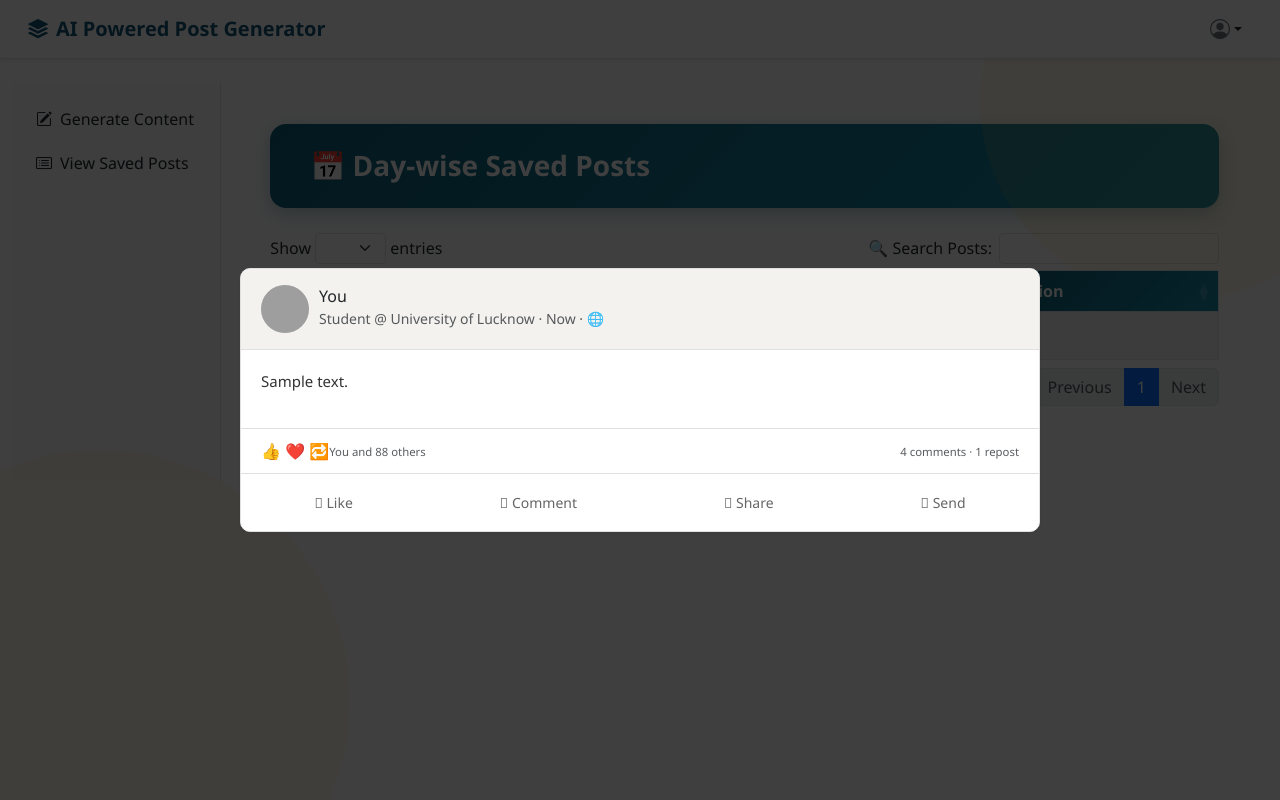
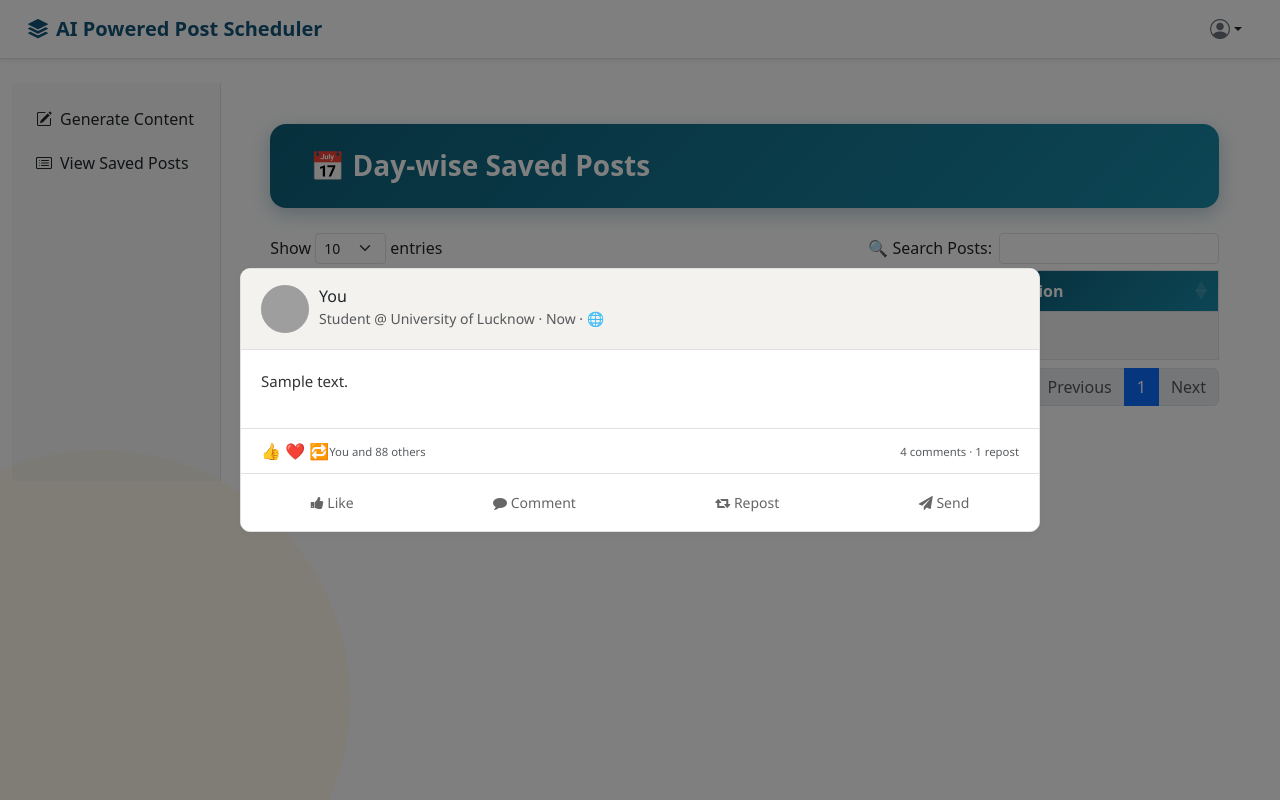
Before and after one commit to idileepbaghel/post-schedular, a Flask app: template templates/view_posts.html in a window 1280 px wide, after a click on "View Post". Run offline with Flask 3, Linux system fonts and the light colour scheme; the template is opened without the code that fills it: most values are stand-ins (such as "Sample title", 1, 10 or a date in 2020); some libraries are stand-ins or nearby versions; grey boxes are pictures that could not be loaded.

Commit message:
basic changes

```diff
--- a/app.py
+++ b/app.py
@@ -25,18 +25,18 @@
 
 # Database configuration
 # for development
+app.config['MYSQL_HOST'] = 'localhost'
+app.config['MYSQL_USER'] = 'root'
+app.config['MYSQL_PASSWORD'] = ''
+app.config['MYSQL_DB'] = 'learntrail_content'
+app.config['MYSQL_CURSORCLASS'] = 'DictCursor'
+
+# for production (uncomment when deploying)
 # app.config['MYSQL_HOST'] = 'localhost'
-# app.config['MYSQL_USER'] = 'root'
-# app.config['MYSQL_PASSWORD'] = ''
+# app.config['MYSQL_USER'] = 'learntrail_dbcontent'
+# app.config['MYSQL_PASSWORD'] = '(hmS-lZQYdsS.)MU'
 # app.config['MYSQL_DB'] = 'learntrail_content'
 # app.config['MYSQL_CURSORCLASS'] = 'DictCursor'
-
-# for production (uncomment when deploying)
-app.config['MYSQL_HOST'] = 'localhost'
-app.config['MYSQL_USER'] = 'learntrail_dbcontent'
-app.config['MYSQL_PASSWORD'] = '(hmS-lZQYdsS.)MU'
-app.config['MYSQL_DB'] = 'learntrail_content'
-app.config['MYSQL_CURSORCLASS'] = 'DictCursor'
 
 mysql = MySQL(app)
 scheduler = BackgroundScheduler()
@@ -45,7 +45,8 @@
 # LinkedIn OAuth Configuration
 LINKEDIN_CLIENT_ID = os.getenv("LINKEDIN_CLIENT_ID")
 LINKEDIN_CLIENT_SECRET = os.getenv("LINKEDIN_CLIENT_SECRET")
-LINKEDIN_REDIRECT_URI = 'https://connect.learntrail.co.in/linkedin/callback'
+LINKEDIN_REDIRECT_URI = 'http://localhost:5500/linkedin/callback'
+# LINKEDIN_REDIRECT_URI = 'https://connect.learntrail.co.in/linkedin/callback'
 
 print(f"LinkedIn Config: {LINKEDIN_CLIENT_ID}, {LINKEDIN_CLIENT_SECRET}, {LINKEDIN_REDIRECT_URI}")
 
--- a/static/css/style.css
+++ b/static/css/style.css
@@ -2,7 +2,7 @@
   font-family: 'Segoe UI', Tahoma, Geneva, Verdana, sans-serif;
 }
 
-.btn-primary {
+/* .btn-primary {
   background-color: #0d6efd;
   border-color: #0d6efd;
 }
@@ -10,4 +10,4 @@
 textarea:focus, select:focus, input:focus {
   box-shadow: 0 0 0 0.2rem rgba(13, 110, 253, 0.25);
   border-color: #0d6efd;
-}
+} */
--- a/templates/base.html
+++ b/templates/base.html
@@ -1,31 +1,22 @@
 <!DOCTYPE html>
 <html lang="en">
+
 <head>
   <meta charset="UTF-8">
   <meta name="viewport" content="width=device-width, initial-scale=1.0">
   <title>{{ title if title else "AI Powered Post Generator" }}</title>
 
   <!-- Bootstrap CSS -->
-  <link
-    href="https://cdn.jsdelivr.net/npm/bootstrap@5.3.3/dist/css/bootstrap.min.css"
-    rel="stylesheet"
-  >
+  <link href="https://cdn.jsdelivr.net/npm/bootstrap@5.3.3/dist/css/bootstrap.min.css" rel="stylesheet">
 
   <!-- Bootstrap Icons -->
-  <link
-    rel="stylesheet"
-    href="https://cdn.jsdelivr.net/npm/bootstrap-icons@1.11.0/font/bootstrap-icons.css"
-  >
+  <link rel="stylesheet" href="https://cdn.jsdelivr.net/npm/bootstrap-icons@1.11.0/font/bootstrap-icons.css">
 
   <!-- Font Awesome -->
   <link rel="stylesheet" href="https://cdnjs.cloudflare.com/ajax/libs/font-awesome/4.7.0/css/font-awesome.min.css">
 
-  <!-- Custom CSS -->
-  <link rel="stylesheet" href="{{ url_for('static', filename='css/style.css') }}">
-  <!-- <link rel="stylesheet" href="{{ url_for('static', filename='css/index.css') }}"> -->
-
   <style>
-      body::before {
+    /* body::before {
       content: '';
       position: fixed;
       top: -100px;
@@ -36,7 +27,7 @@
       opacity: 0.1;
       border-radius: 50%;
       z-index: 0;
-  }
+    } */
 
     body::after {
       content: '';
@@ -127,13 +118,14 @@
     }
   </style>
 </head>
+
 <body class="bg-white text-dark">
 
   <!-- ✅ Top Navbar -->
   <nav class="navbar navbar-expand-lg navbar-light bg-white border-bottom shadow-sm px-3 py-2">
     <div class="container-fluid">
       <span class="navbar-brand fw-bold">
-        <i class="bi bi-stack me-2"></i>AI Powered Post Generator
+        <i class="bi bi-stack me-2"></i>AI Powered Post Scheduler
       </span>
 
       <div class="ms-auto dropdown">
@@ -230,4 +222,5 @@
   <!-- Bootstrap JS -->
   <script src="https://cdn.jsdelivr.net/npm/bootstrap@5.3.3/dist/js/bootstrap.bundle.min.js"></script>
 </body>
+
 </html>
--- a/templates/view_posts.html
+++ b/templates/view_posts.html
@@ -5,37 +5,7 @@
 <script src="https://cdn.datatables.net/1.13.6/js/jquery.dataTables.min.js"></script>
 <script src="https://cdn.datatables.net/1.13.6/js/dataTables.bootstrap4.min.js"></script>
 
-<!-- Bootstrap 4 JS and Popper.js -->
-<script src="https://cdn.jsdelivr.net/npm/popper.js@1.16.1/dist/umd/popper.min.js"></script>
-<script src="https://stackpath.bootstrapcdn.com/bootstrap/4.5.2/js/bootstrap.min.js"></script>
-
-
 <style>
-  body::before {
-    content: '';
-    position: fixed;
-    top: -100px;
-    right: -100px;
-    width: 400px;
-    height: 400px;
-    background: #FEC320;
-    opacity: 0.1;
-    border-radius: 50%;
-    z-index: 0;
-  }
-
-  body::after {
-    content: '';
-    position: fixed;
-    bottom: -150px;
-    left: -150px;
-    width: 500px;
-    height: 500px;
-    background: #FEC320;
-    opacity: 0.08;
-    border-radius: 50%;
-    z-index: 0;
-  }
 
   .daywise-container {
     max-width: 1300px;
@@ -146,7 +116,6 @@
     font-size: 14px;
   }
 
-  /* === LinkedIn Modal Color Configurations === */
   :root {
     --linkedin-primary: #0a66c2;
     --linkedin-hover: #004182;
@@ -282,7 +251,8 @@
           <td>{{ loop.index }}</td>
           <td>
             <button type="button" class="btn btn-outline-primary btn-sm view-post" data-toggle="modal"
-              data-target="#postModal" data-content="{{ post.content|escape }}" data-images="{{ post.image_urls | tojson }}">
+              data-target="#postModal" data-content="{{ post.content|escape }}"
+              data-images="{{ post.image_urls | tojson }}">
               View Post
             </button>
           </td>
@@ -324,7 +294,8 @@
   <div class="modal-dialog modal-dialog-centered modal-lg" role="document">
     <div class="modal-content linkedin-card">
       <div class="linkedin-card-header">
-        <img src="{{ session.get('user_pic', 'https://cdn-icons-png.flaticon.com/512/847/847969.png') }}" class="linkedin-avatar" alt="User Avatar">
+        <img src="{{ session.get('user_pic', 'https://cdn-icons-png.flaticon.com/512/847/847969.png') }}"
+          class="linkedin-avatar" alt="User Avatar">
         <div>
           <h6 class="mb-0">{{ session.get('linkedin_user', 'You') }}</h6>
           <small class="text-muted">Student @ University of Lucknow · Now · 🌐</small>
@@ -369,10 +340,10 @@
       </div>
 
       <div class="linkedin-card-footer">
-        <button><i class="far fa-thumbs-up"></i> Like</button>
-        <button><i class="far fa-comment"></i> Comment</button>
-        <button><i class="fas fa-share"></i> Share</button>
-        <button><i class="far fa-paper-plane"></i> Send</button>
+        <button><i class="fa fa-thumbs-up"></i> Like</button>
+        <button><i class="fa fa-comment"></i> Comment</button>
+        <button><i class="fa fa-retweet"></i> Repost</button>
+        <button><i class="fa fa-paper-plane"></i> Send</button>
       </div>
     </div>
   </div>
@@ -382,7 +353,7 @@
 <script>
   $(document).ready(function () {
     $('.datatable').DataTable({
-      pageLength: 5,
+      pageLength: 10,
       order: [],
       language: { search: "🔍 Search Posts:" }
     });
```
Also changed, not shown: templates/profile.html (+20 -12 lines), templates/text_generation.html (+0 -25 lines). Lines whose indentation alone changed are shown as unchanged.
